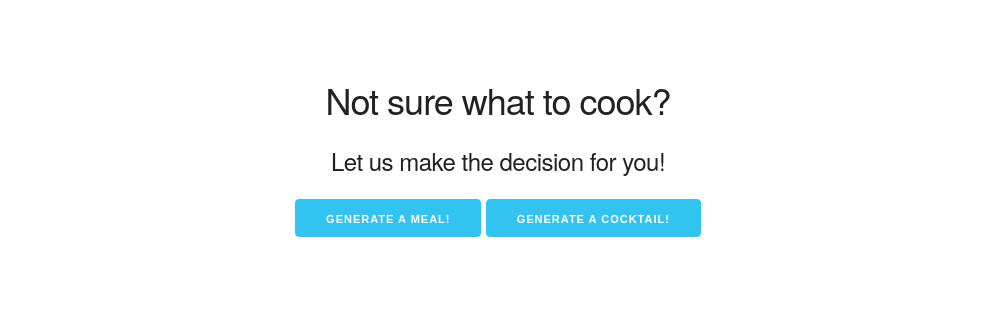
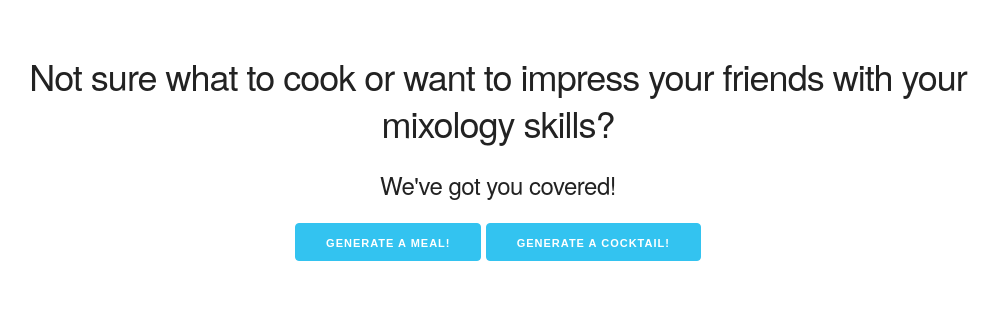
Before and after one commit to harry-thrall/mealGenerator, a plain HTML site: page index.html in a window 1280 px wide. Shown: the part 216-550 px from the top of the page, without its empty margins (142-1141 px from the left). Drawn offline with Linux system fonts and the light colour scheme; a web font is replaced by a local one.

Commit message:
Updated intro text.

```diff
--- a/index.html
+++ b/index.html
@@ -10,8 +10,8 @@
   <body>
     <div class="container">
       <div class="row text-center">
-        <h3>Not sure what to cook?</h3>
-        <h5>Let us make the decision for you!</h5>
+        <h3>Not sure what to cook or want to impress your friends with your mixology skills?</h3>
+        <h5>We've got you covered!</h5>
         <button class="button-primary" id="get_meal">Generate a meal!</button>
         <button class="button-primary" id="get_cocktail">Generate a cocktail!</button>
       </div>
```
